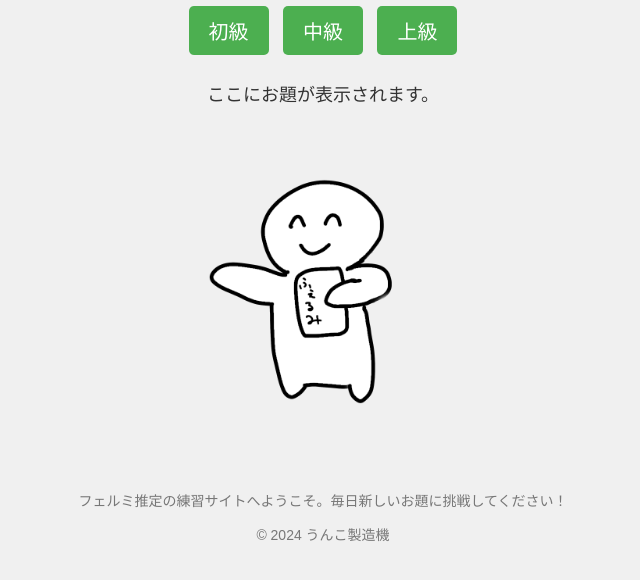
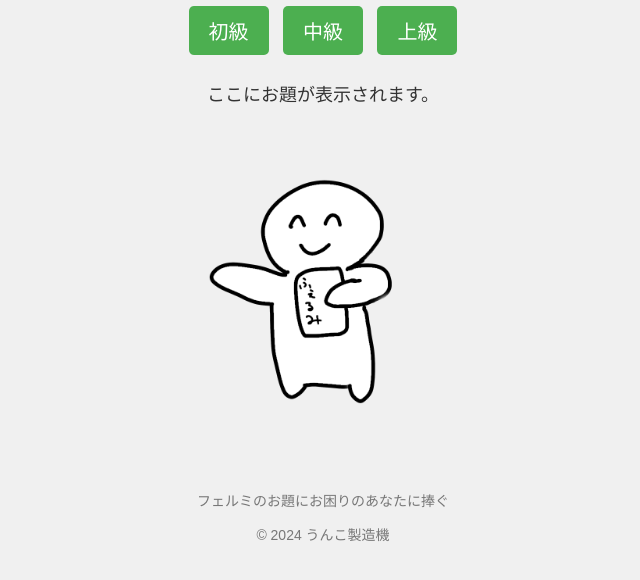
Before and after one commit to osyonohito/FermiEstimation, a website: page index.html in a window 1280 px wide. Shown: the part 116-696 px from the top of the page, without its empty margins (317-957 px from the left). Drawn offline with Linux system fonts and the light colour scheme.

```diff
--- a/index.html
+++ b/index.html
@@ -109,7 +109,7 @@
     </script>
 
     <div class="footer">
-        <p>フェルミ推定の練習サイトへようこそ。毎日新しいお題に挑戦してください！</p>
+        <p>フェルミのお題にお困りのあなたに捧ぐ</p>
         <p>&copy; 2024 うんこ製造機</p>
     </div>
 </body>
```
